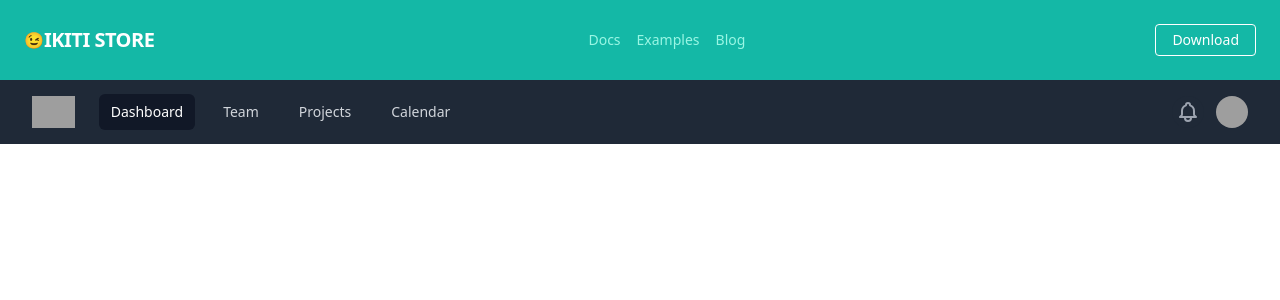
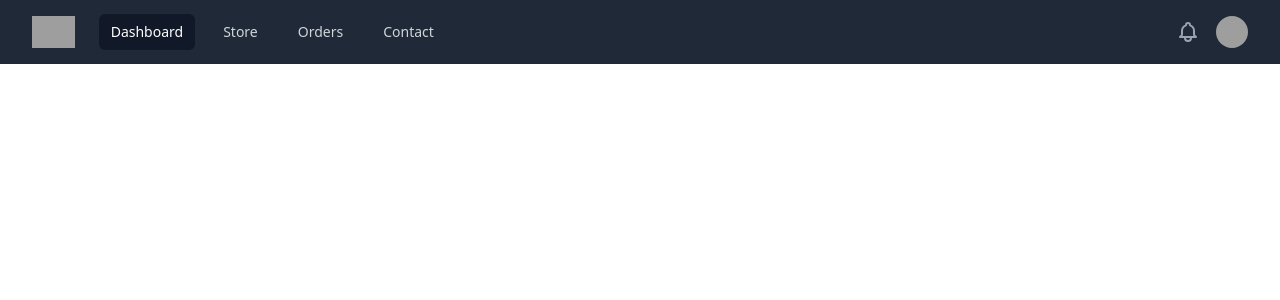
Before and after one commit to krlosmohedano/ikiti-app-002, a React (Create React App) app: page / in a window 1280 px wide. Shown: the top 300 px of the page. Built offline with nearby package versions, Linux system fonts and the light colour scheme; grey boxes are pictures that could not be loaded.

Commit message:
nav bar tailww

```diff
--- a/src/App.js
+++ b/src/App.js
@@ -1,14 +1,12 @@
 
 import './App.css';
 import ResponsiveNavbar from './ResponsiveNavbar';
-import Navbar from './Components/Navbar';
-import Example from './Components/Navbar2';
+import Layout from './Components/Layout';
 
 function App() {
   return (
     <div className="App w-full h-screen">
-      <Navbar />
-      <Example />
+      <Layout />
     </div>
   );
 }
--- a/src/Components/Layout.js
+++ b/src/Components/Layout.js
@@ -1,11 +1,8 @@
 import React from 'react';
-import Navbar from './Navbar';
+import Navbar2 from './Navbar2';
 
 export default function Layout({children}) {
   return (
-    <div className='h-screen'>
-        <Navbar/>
-        {children}
-        </div>
+        <Navbar2/>
   )
 }
--- a/src/Components/Navbar2.js
+++ b/src/Components/Navbar2.js
@@ -5,16 +5,16 @@ import { BellIcon, MenuIcon, XIcon } from '@heroicons/react/outline'
 
 const navigation = [
   { name: 'Dashboard', href: '#', current: true },
-  { name: 'Team', href: '#', current: false },
-  { name: 'Projects', href: '#', current: false },
-  { name: 'Calendar', href: '#', current: false },
+  { name: 'Store', href: '#', current: false },
+  { name: 'Orders', href: '#', current: false },
+  { name: 'Contact', href: '#', current: false },
 ]
 
 function classNames(...classes) {
   return classes.filter(Boolean).join(' ')
 }
 
-export default function Example() {
+export default function Navbar2() {
   return (
     <Disclosure as="nav" className="bg-gray-800">
       {({ open }) => (
```
